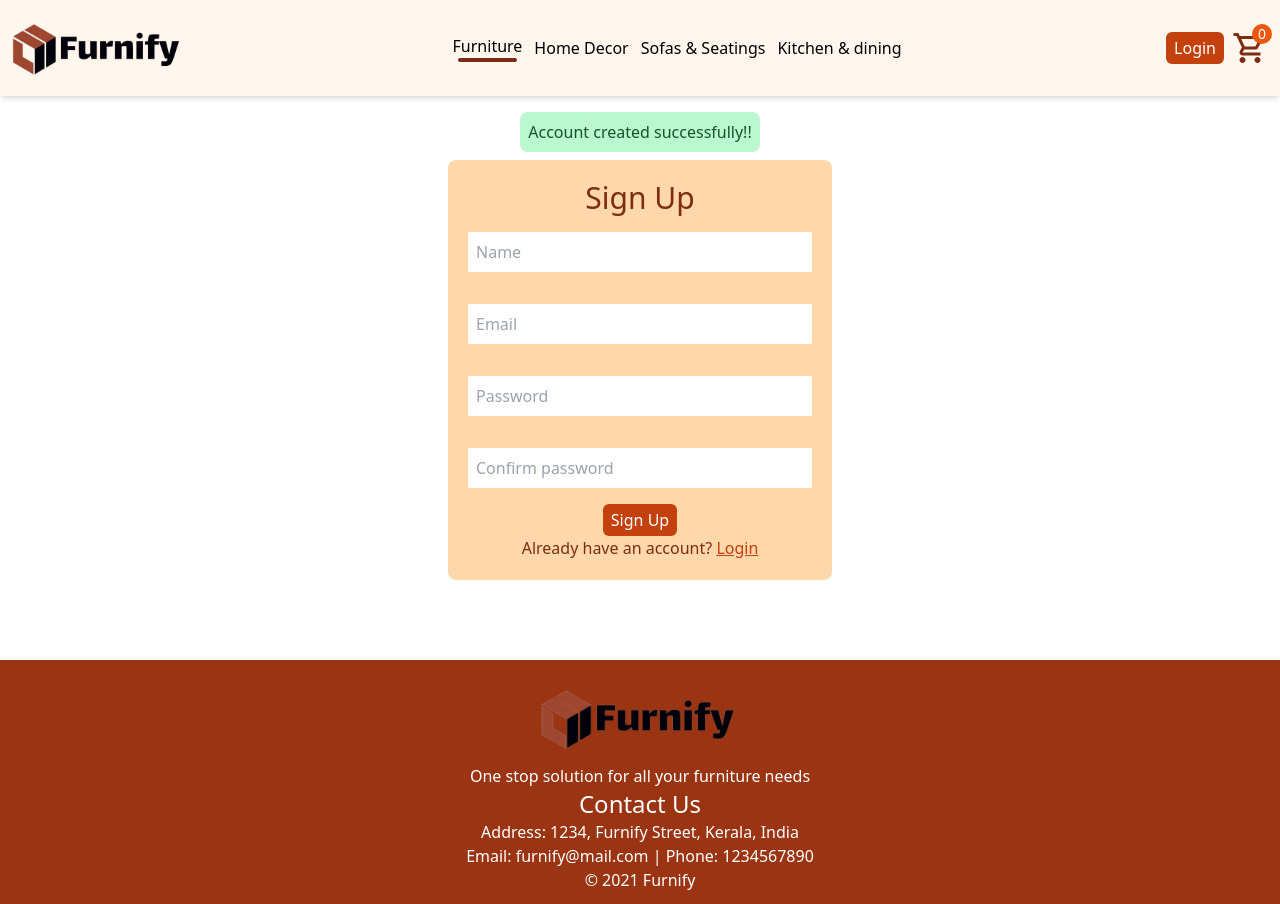
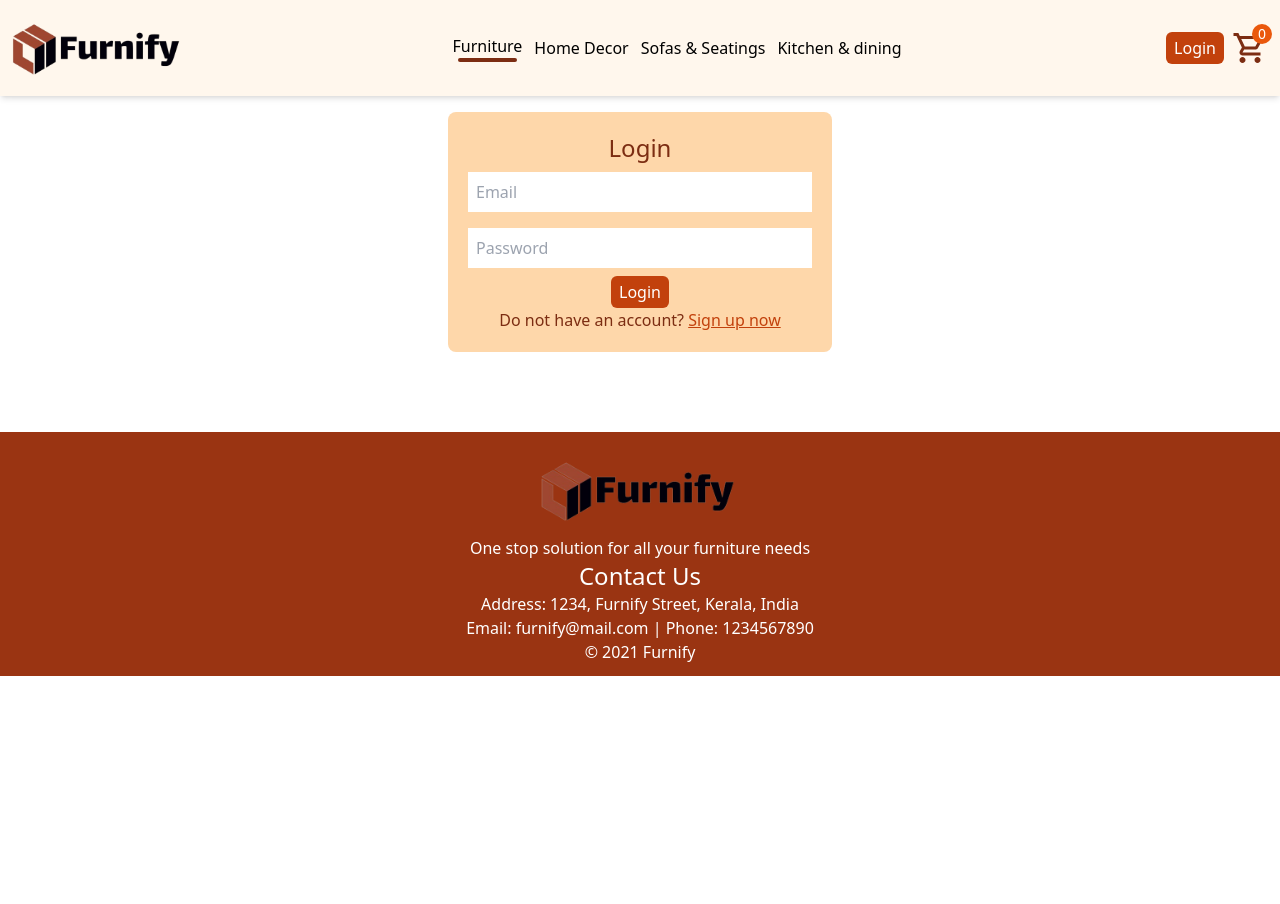
Before and after one commit to anaspxr/e-commerce-furniture-shop, a React (Vite) app in the folder frontend/: page /login in a window 1280 px wide. After the commit the page ends 800 px from the top, so only its background shows below. Built offline with nearby package versions, Linux system fonts and the light colour scheme.

Commit message:
create alert box component and add it to login page

```diff
--- /dev/null
+++ b/frontend/src/components/Alerts.jsx
@@ -0,0 +1,20 @@
+export default function Alerts({ type, message }) {
+  if (type === "success") {
+    return (
+      <div className="bg-green-200 p-2 flex items-center justify-center rounded-lg transition-opacity duration-1000">
+        <p className="text-green-900">{message}</p>
+      </div>
+    );
+  } else if (type === "warning") {
+    return (
+      <div className="bg-red-200 p-2 flex items-center justify-center rounded-lg transition-opacity duration-1000">
+        <p className="text-red-900">{message}</p>
+      </div>
+    );
+  }
+  return (
+    <div className="bg-slate-200 p-2 flex items-center justify-center rounded-lg transition-opacity duration-1000">
+      <p className="text-slate-900">{message}</p>
+    </div>
+  );
+}
--- a/frontend/src/pages/LoginSignup.jsx
+++ b/frontend/src/pages/LoginSignup.jsx
@@ -1,47 +1,68 @@
 import { useState } from "react";
 import { useFormik } from "formik";
 import { signUpSchema } from "../schemas/userScheme";
+import Alerts from "../components/Alerts";
 export default function LoginSignup() {
-  const [newUser, setNewUser] = useState(true);
-  const [success, setSuccess] = useState(true);
+  const [newUser, setNewUser] = useState(false);
+
+  const [alert, setAlert] = useState(null);
   return (
     <div className="flex justify-center flex-col items-center gap-2">
-      <div
-        className={`${
-          !success && "invisible"
-        } bg-green-200 p-2 flex items-center justify-center rounded-lg transition-opacity duration-1000`}
-      >
-        <p className="text-green-900">Account created successfully!!</p>
-      </div>
-
+      {alert && <Alerts type={alert.type} message={alert.message} />}
       {newUser ? (
-        <SignUp setSuccess={setSuccess} setNewUser={setNewUser} />
+        <SignUp setAlert={setAlert} setNewUser={setNewUser} />
       ) : (
-        <Login setNewUser={setNewUser} />
+        <Login setAlert={setAlert} setNewUser={setNewUser} />
       )}
     </div>
   );
 }
 
-function Login({ setNewUser }) {
+function Login({ setAlert, setNewUser }) {
+  const { values, handleChange, handleSubmit } = useFormik({
+    initialValues: {
+      email: "",
+      password: "",
+    },
+    onSubmit: (values) => {
+      const localData = JSON.parse(localStorage.getItem("users")) || [];
+      const userExists = localData.find(
+        (user) =>
+          user.email === values.email && user.password === values.password
+      );
+      if (userExists) {
+        setAlert({ message: "Login successful", type: "success" });
+      } else {
+        setAlert({ message: "Invalid credentials", type: "warning" });
+      }
+    },
+  });
   return (
-    <form className="bg-orange-200 p-5 w-96 flex flex-col items-center justify-center rounded-lg mb-20">
+    <form
+      onSubmit={handleSubmit}
+      className="bg-orange-200 p-5 w-96 flex flex-col items-center justify-center rounded-lg mb-20"
+    >
       <h1 className="text-2xl text-orange-900">Login</h1>
       <input
         className="w-full p-2 my-2"
         type="email"
         placeholder="Email"
         name="email"
-        required
+        value={values.email}
+        onChange={handleChange}
       />
       <input
         className="w-full p-2 my-2"
         type="password"
         placeholder="Password"
         name="password"
-        required
+        onChange={handleChange}
+        value={values.password}
       />
-      <button className="bg-orange-700 text-white px-2 py-1 rounded-md hover:bg-orange-600 transition duration-300">
+      <button
+        type="submit"
+        className="bg-orange-700 text-white px-2 py-1 rounded-md hover:bg-orange-600 transition duration-300"
+      >
         Login
       </button>
       <p className="text-orange-900">
@@ -59,7 +80,7 @@ function Login({ setNewUser }) {
   );
 }
 
-function SignUp({ setSuccess, setNewUser }) {
+function SignUp({ setAlert, setNewUser }) {
   const {
     values,
     handleChange,
@@ -92,16 +113,20 @@ function SignUp({ setSuccess, setNewUser }) {
       localStorage.setItem("users", JSON.stringify([...localData, newUser]));
       actions.resetForm();
       setNewUser(false);
-      setSuccess(true);
+      setAlert({
+        flag: true,
+        message: "User created successfully",
+        type: "success",
+      });
       setTimeout(() => {
-        setSuccess(false);
+        setAlert(null);
       }, 3000);
     },
   });
   return (
     <form
       onSubmit={handleSubmit}
-      className="bg-orange-200 p-5 w-96 flex flex-col items-center justify-center rounded-lg mb-20"
+      className="bg-orange-200 p-5 sm:w-[500px] w-5/6 flex flex-col items-center justify-center rounded-lg mb-20"
     >
       <h1 className="text-orange-900 text-3xl">Sign Up</h1>
       <div className="w-full my-2">
```
